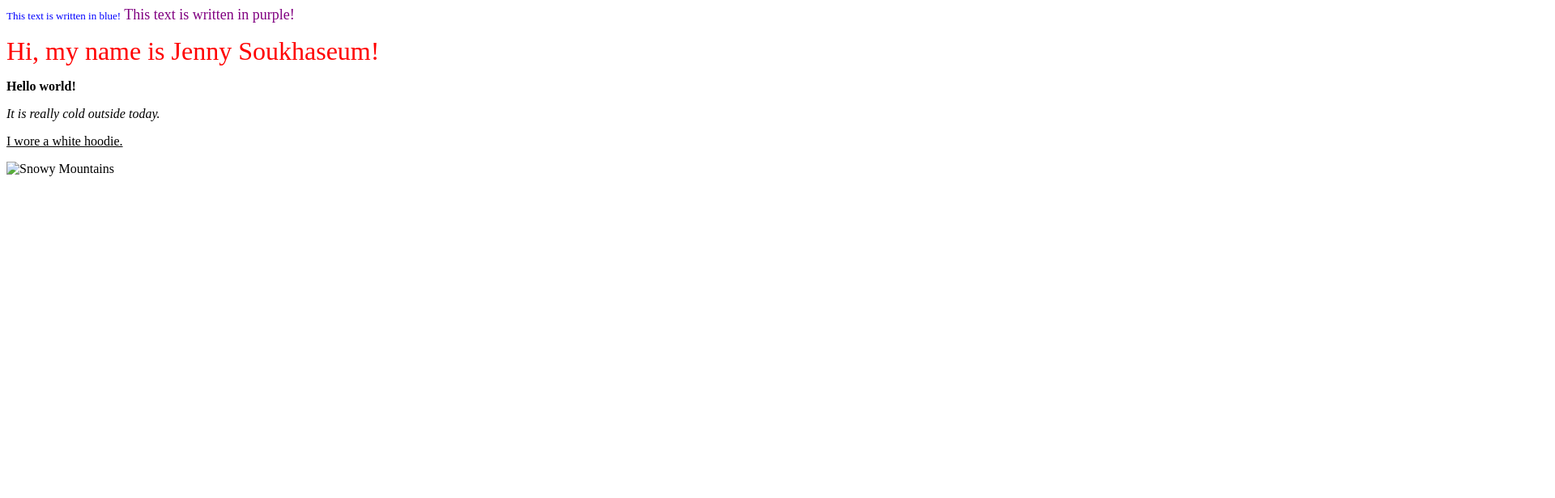
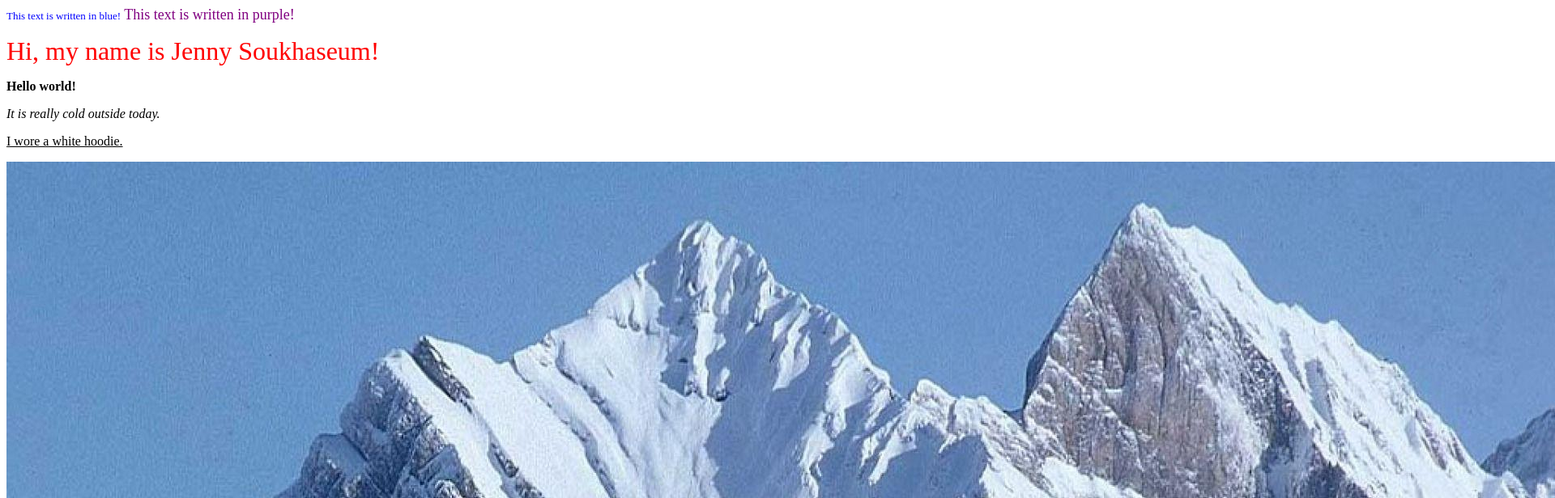
Before and after one commit to soukhjen/HTML-and-CSS-Projects, a plain HTML site: page Basic_HTML_and_JavaScript_1/Basic_HTML_1.html in a window 1280 px wide. Shown: the top 616 px of the page at 81% size, 1920 px wide, since content can reach past the window. Drawn offline with Linux system fonts and the light colour scheme.

Commit message:
Edited Basic_HTML_and_JavaScript1 Assignment

```diff
--- a/Basic_HTML_and_JavaScript_1/Basic_HTML_1.html
+++ b/Basic_HTML_and_JavaScript_1/Basic_HTML_1.html
@@ -7,6 +7,6 @@
 		<p><b> Hello world! </b></p>
 		<p><i> It is really cold outside today. </i></p>
 		<p><u> I wore a white hoodie. </u></p>
-			<img sc="Snowy_Mountain.jpg" alt="Snowy Mountains">
+			<img src="Images/Snowy_Mountain.jpg" alt="Snowy Mountains">
 	</body>
 </html>
```
Also changed, not shown: Basic_HTML_and_JavaScript_1/Images/Snowy_Mountain.jpg (added).
